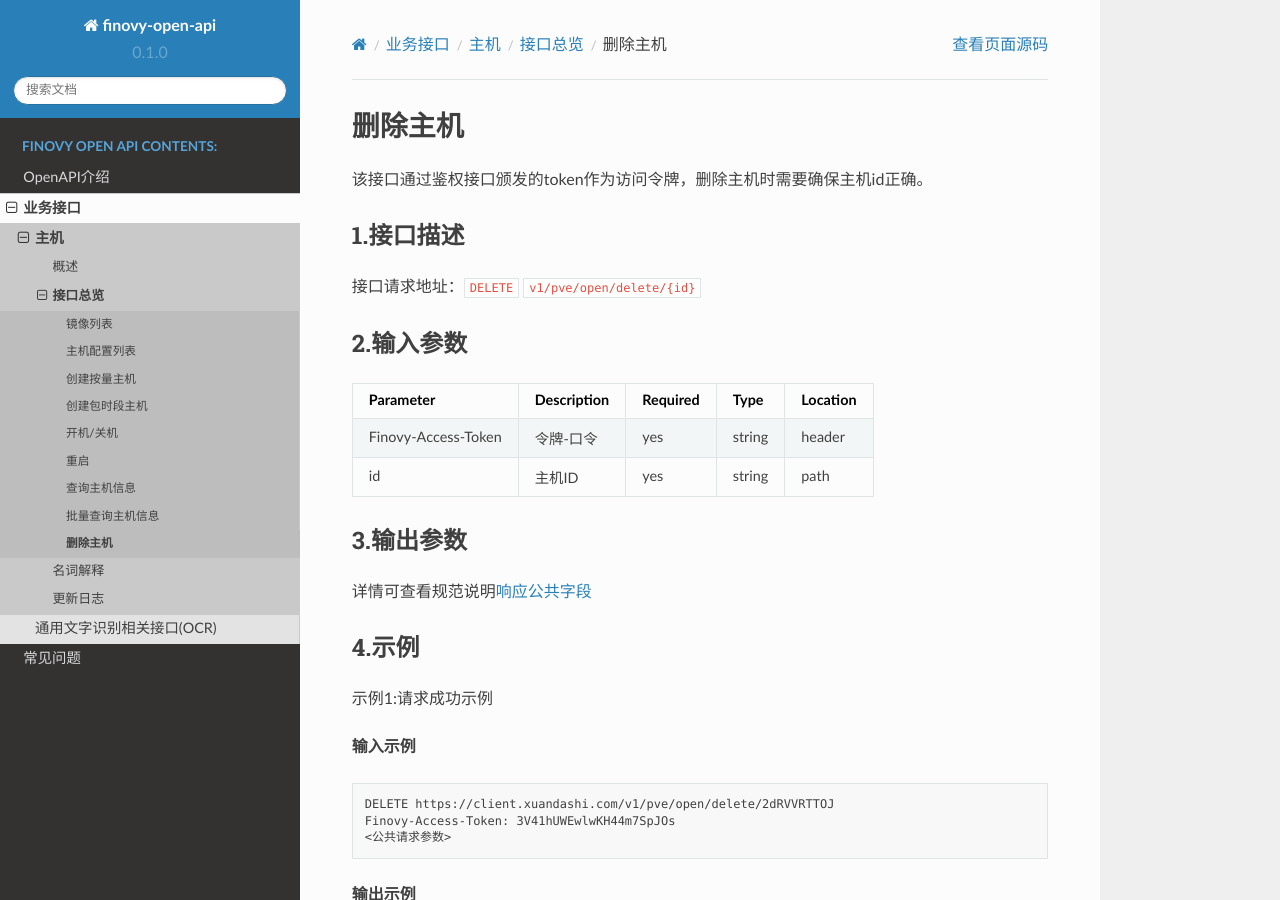
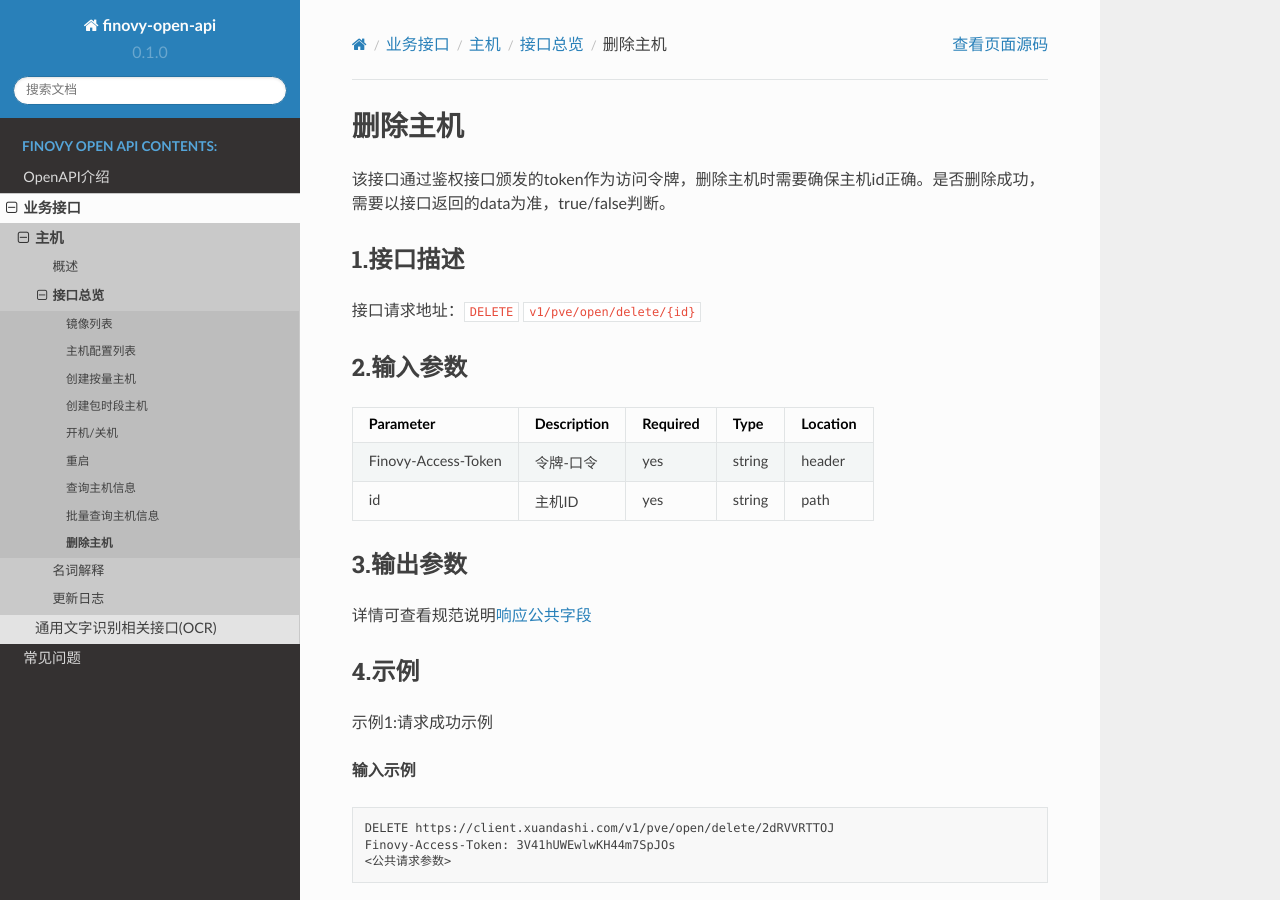
Before and after one commit to finovy/open-api, a Sphinx documentation site: the page built from docs/source/api/pveapioverview/9.delete.md, in a window 1280 px wide and 900 px high. Built offline with Sphinx 7.4.7 and the Read the Docs theme 2.0.0, drawn with Linux system fonts in a browser that asks for light colours.

Commit message:
fix: 主机删除接口描述

```diff
--- a/docs/source/api/pveapioverview/9.delete.md
+++ b/docs/source/api/pveapioverview/9.delete.md
@@ -1,5 +1,5 @@
 # 删除主机
-该接口通过鉴权接口颁发的token作为访问令牌，删除主机时需要确保主机id正确。
+该接口通过鉴权接口颁发的token作为访问令牌，删除主机时需要确保主机id正确。是否删除成功，需要以接口返回的data为准，true/false判断。
 
 ### 1.接口描述
 接口请求地址：`DELETE`   `v1/pve/open/delete/{id}`
```
